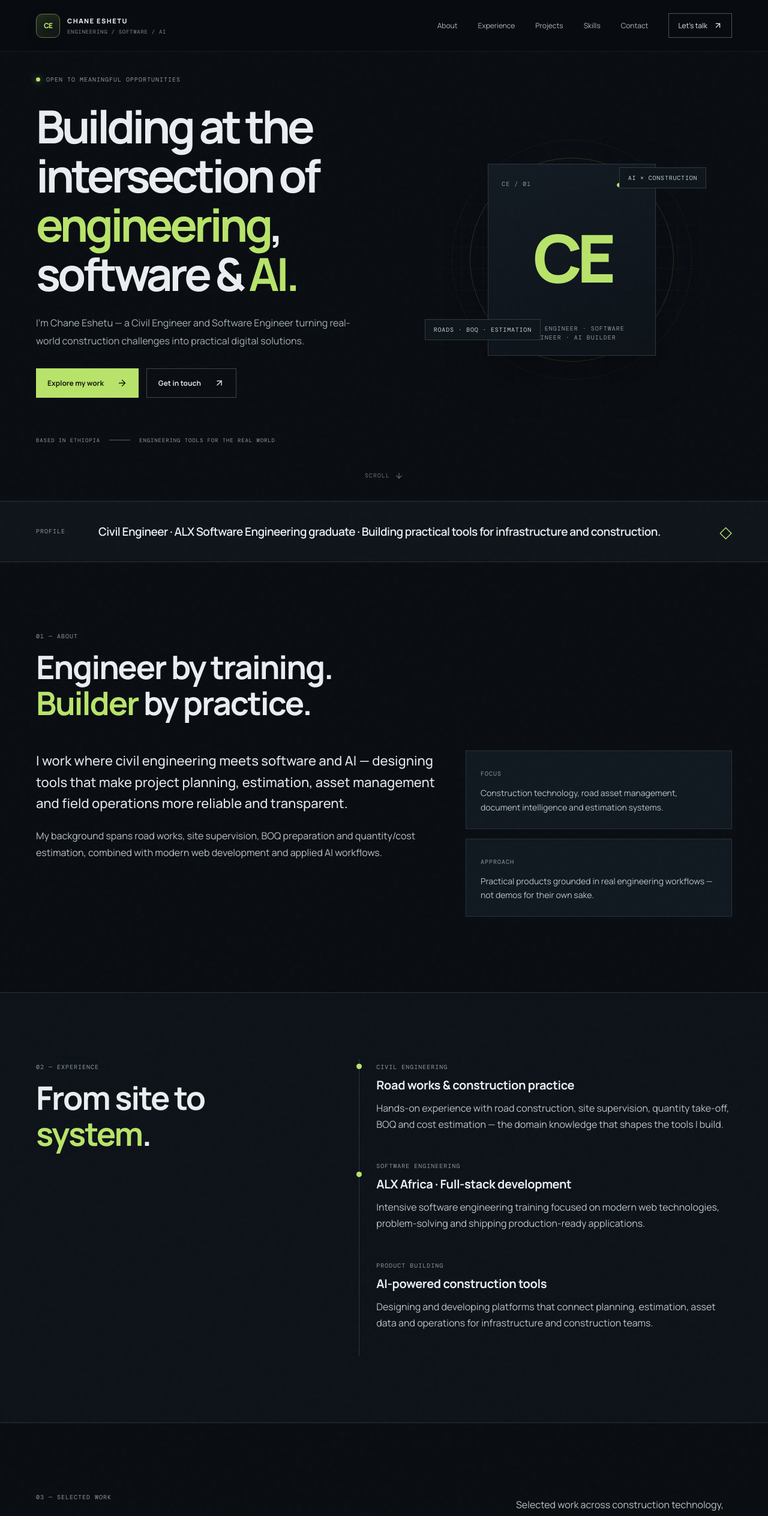
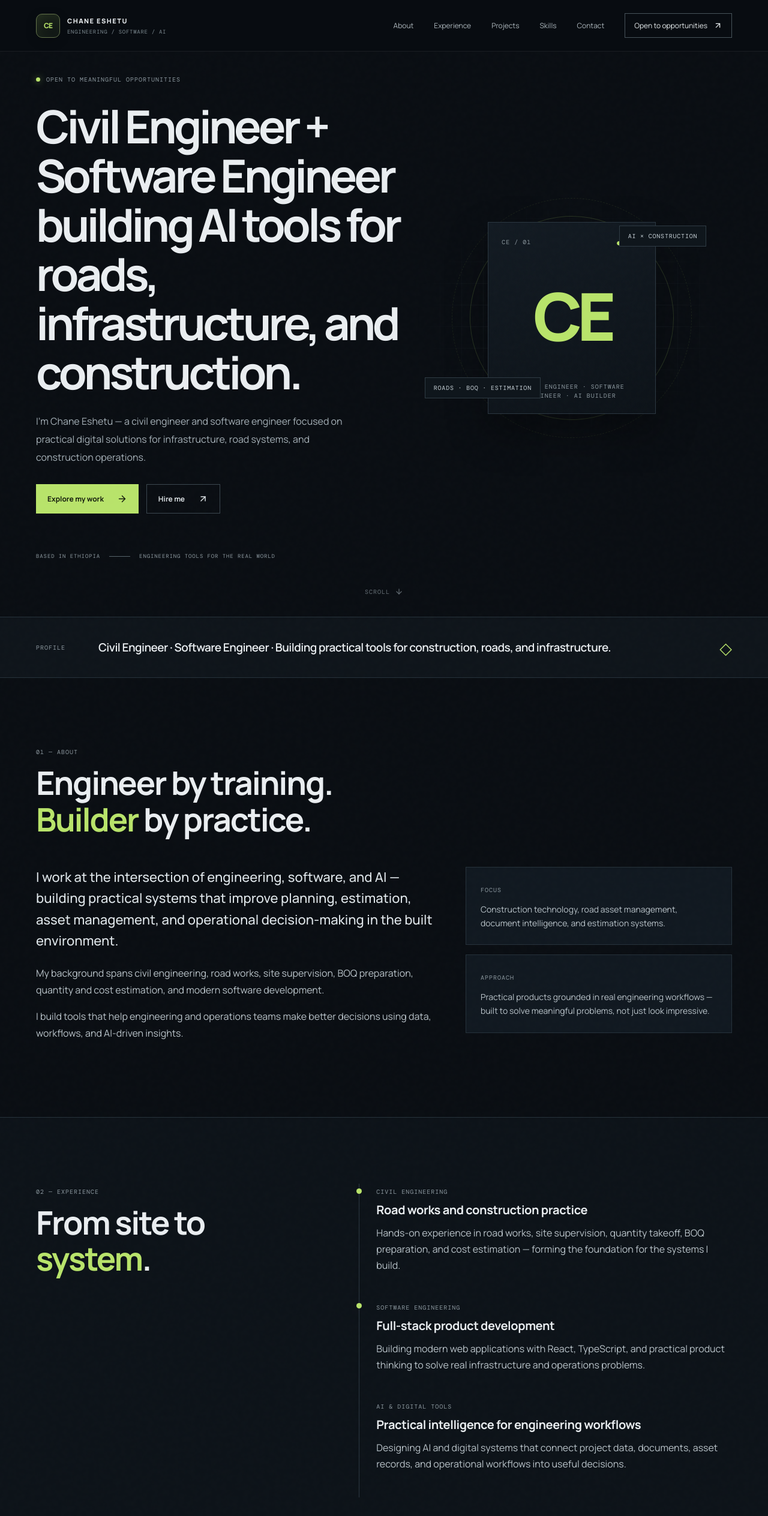
Before and after one commit to chandem/chane-eshetu-portfolio, a React (Vite) app: page / in a window 1280 px wide. Shown: the top 2527 px of the page at 60% size. Built offline with nearby package versions, Linux system fonts and the light colour scheme.

Commit message:
Refine portfolio positioning and project copy for clarity, impact, and recruiter-readability

```diff
--- a/src/App.tsx
+++ b/src/App.tsx
@@ -8,37 +8,37 @@ import {
 const projects = [
   {
     number: '01', name: 'AI Construction OS', type: 'CONSTRUCTION TECHNOLOGY',
-    description: 'An AI-centered operating platform connecting project planning, engineering quantities, BOQ, cost estimation, field operations and project intelligence.',
+    description: 'An AI-powered operating platform for planning, quantity review, BOQ workflows, project intelligence, and operational decision-making across construction projects.',
     tags: ['React', 'AI', 'GIS', 'Supabase'], icon: Workflow,
     url: 'https://github.com/chandem/ai-construction-os', live: 'https://ai-costruction-os.vercel.app'
   },
   {
     number: '02', name: 'RoadMI', type: 'ROAD ASSET MANAGEMENT',
-    description: 'A road asset management system for inventory, road sections, GPS-based asset tracking, inspections, defects and condition assessment.',
+    description: 'A road asset management system for inventory tracking, inspection workflows, defect monitoring, and condition assessment across road networks.',
     tags: ['React', 'TypeScript', 'GIS', 'Supabase'], icon: MapPinned,
     url: 'https://github.com/chandem/road-asset-management-system', live: ''
   },
   {
     number: '03', name: 'AI-RMMS', type: 'AI-POWERED ROAD MAINTENANCE',
-    description: 'A road maintenance management platform bringing road assets, machinery, finance, human resources and general assets into coordinated, department-specific workflows, with GIS capabilities.',
+    description: 'A maintenance management platform connecting road assets, finance, machinery, HR, and departmental operations into a unified decision-support system.',
     tags: ['React', 'TypeScript', 'Supabase', 'GIS', 'AI'], icon: MapPinned,
     url: 'https://github.com/chandem/road-maintenance-management-system', live: 'https://road-maintenance-management-system.vercel.app'
   },
   {
     number: '04', name: 'AI Document Processing', type: 'DOCUMENT INTELLIGENCE',
-    description: 'A document intelligence workflow for extracting, organizing and reviewing construction information, including BOQ data and searchable knowledge.',
+    description: 'A document intelligence workflow for extracting, organizing, and reviewing engineering information from construction documents and BOQ data.',
     tags: ['Python', 'AI', 'React', 'Supabase'], icon: FileSearch,
     url: 'https://github.com/chandem/ai-document-processing', live: ''
   },
   {
     number: '05', name: 'Construction Cost Estimation', type: 'ESTIMATION & QUANTITY',
-    description: 'A digital tool for construction quantity and cost estimation, supporting more structured estimating workflows.',
+    description: 'A digital estimation workflow supporting structured quantity takeoff, cost analysis, and more transparent construction planning.',
     tags: ['Python', 'React', 'Engineering'], icon: Layers3,
     url: 'https://github.com/chandem/construction-cost-estimation', live: ''
   },
   {
     number: '06', name: 'Machinery Maintenance Management', type: 'EQUIPMENT & MAINTENANCE',
-    description: 'A maintenance management application for equipment records, work orders and operational visibility.',
+    description: 'A maintenance management application for equipment tracking, work orders, and operational visibility across maintenance teams.',
     tags: ['React', 'TypeScript', 'Operations'], icon: Wrench,
     url: 'https://github.com/chandem/Machinery-maintenance-management-system', live: ''
   },
@@ -65,7 +65,7 @@ function App() {
         <button className="menu-toggle" aria-label="Toggle navigation" onClick={() => setMenuOpen(!menuOpen)}>{menuOpen ? <X /> : <Menu />}</button>
         <nav className={menuOpen ? 'nav-links open' : 'nav-links'}>
           {nav.map(([label, href]) => <a key={label} href={href} onClick={closeMenu}>{label}</a>)}
-          <a className="nav-cta" href="#contact" onClick={closeMenu}>Let's talk <ArrowUpRight size={15} /></a>
+          <a className="nav-cta" href="#contact" onClick={closeMenu}>Open to opportunities <ArrowUpRight size={15} /></a>
         </nav>
       </header>
 
@@ -73,11 +73,11 @@ function App() {
         <section className="hero section-wrap" id="home">
           <div className="hero-copy">
             <div className="eyebrow"><span className="status-dot" /> OPEN TO MEANINGFUL OPPORTUNITIES</div>
-            <h1>Building at the intersection of <em>engineering</em>, software & <span className="accent">AI.</span></h1>
-            <p className="hero-lede">I'm Chane Eshetu — a Civil Engineer and Software Engineer turning real-world construction challenges into practical digital solutions.</p>
+            <h1>Civil Engineer + Software Engineer building AI tools for roads, infrastructure, and construction.</h1>
+            <p className="hero-lede">I’m Chane Eshetu — a civil engineer and software engineer focused on practical digital solutions for infrastructure, road systems, and construction operations.</p>
             <div className="hero-actions">
               <a className="button button-primary" href="#projects">Explore my work <ArrowRight size={17} /></a>
-              <a className="button button-quiet" href="#contact">Get in touch <ArrowUpRight size={17} /></a>
+              <a className="button button-quiet" href="#contact">Hire me <ArrowUpRight size={17} /></a>
             </div>
             <div className="hero-meta"><span>BASED IN ETHIOPIA</span><span className="meta-line" /><span>ENGINEERING TOOLS FOR THE REAL WORLD</span></div>
           </div>
@@ -98,7 +98,7 @@ function App() {
         <section className="intro-strip">
           <div className="strip-inner section-wrap">
             <span>PROFILE</span>
-            <p>Civil Engineer · ALX Software Engineering graduate · Building practical tools for infrastructure and construction.</p>
+            <p>Civil Engineer · Software Engineer · Building practical tools for construction, roads, and infrastructure.</p>
             <span className="strip-symbol">◇</span>
           </div>
         </section>
@@ -110,17 +110,18 @@ function App() {
           </div>
           <div className="about-grid">
             <div className="about-lead">
-              <p className="large-copy">I work where civil engineering meets software and AI — designing tools that make project planning, estimation, asset management and field operations more reliable and transparent.</p>
-              <p>My background spans road works, site supervision, BOQ preparation and quantity/cost estimation, combined with modern web development and applied AI workflows.</p>
+              <p className="large-copy">I work at the intersection of engineering, software, and AI — building practical systems that improve planning, estimation, asset management, and operational decision-making in the built environment.</p>
+              <p>My background spans civil engineering, road works, site supervision, BOQ preparation, quantity and cost estimation, and modern software development.</p>
+              <p>I build tools that help engineering and operations teams make better decisions using data, workflows, and AI-driven insights.</p>
             </div>
             <div className="about-side">
               <div className="info-card">
                 <span className="mono-label">FOCUS</span>
-                <p>Construction technology, road asset management, document intelligence and estimation systems.</p>
+                <p>Construction technology, road asset management, document intelligence, and estimation systems.</p>
               </div>
               <div className="info-card">
                 <span className="mono-label">APPROACH</span>
-                <p>Practical products grounded in real engineering workflows — not demos for their own sake.</p>
+                <p>Practical products grounded in real engineering workflows — built to solve meaningful problems, not just look impressive.</p>
               </div>
             </div>
           </div>
@@ -136,18 +137,18 @@ function App() {
               <div className="timeline-marker" /><div className="timeline-marker second" />
               <div className="exp-block">
                 <span className="mono-label">CIVIL ENGINEERING</span>
-                <h3>Road works & construction practice</h3>
-                <p>Hands-on experience with road construction, site supervision, quantity take-off, BOQ and cost estimation — the domain knowledge that shapes the tools I build.</p>
+                <h3>Road works and construction practice</h3>
+                <p>Hands-on experience in road works, site supervision, quantity takeoff, BOQ preparation, and cost estimation — forming the foundation for the systems I build.</p>
               </div>
               <div className="exp-block">
                 <span className="mono-label">SOFTWARE ENGINEERING</span>
-                <h3>ALX Africa · Full-stack development</h3>
-                <p>Intensive software engineering training focused on modern web technologies, problem-solving and shipping production-ready applications.</p>
+                <h3>Full-stack product development</h3>
+                <p>Building modern web applications with React, TypeScript, and practical product thinking to solve real infrastructure and operations problems.</p>
               </div>
               <div className="exp-block">
-                <span className="mono-label">PRODUCT BUILDING</span>
-                <h3>AI-powered construction tools</h3>
-                <p>Designing and developing platforms that connect planning, estimation, asset data and operations for infrastructure and construction teams.</p>
+                <span className="mono-label">AI & DIGITAL TOOLS</span>
+                <h3>Practical intelligence for engineering workflows</h3>
+                <p>Designing AI and digital systems that connect project data, documents, asset records, and operational workflows into useful decisions.</p>
               </div>
             </div>
           </div>
@@ -159,7 +160,7 @@ function App() {
               <span className="section-kicker">03 — SELECTED WORK</span>
               <h2>Projects that solve real problems.</h2>
             </div>
-            <p>Selected work across construction technology, road maintenance, asset management, document intelligence and estimation.</p>
+            <p>Selected work across construction technology, road maintenance, asset management, document intelligence, and estimation systems.</p>
           </div>
           <div className="project-list">
             {projects.map((p) => {
@@ -201,14 +202,14 @@ function App() {
               )
             })}
           </div>
-          <p className="skills-note"><CheckCircle2 size={16} /> Comfortable moving between domain engineering, product thinking and implementation.</p>
+          <p className="skills-note"><CheckCircle2 size={16} /> Comfortable moving between domain engineering, product thinking, and implementation.</p>
         </section>
 
         <section className="contact-section" id="contact">
           <div className="contact-inner section-wrap">
             <span className="section-kicker">05 — CONTACT</span>
             <h2>Let's build something <em>useful</em>.</h2>
-            <p className="contact-copy">Open to collaborations, roles and projects at the intersection of infrastructure, software and AI.</p>
+            <p className="contact-copy">Open to roles, collaborations, and projects at the intersection of infrastructure, software, and AI.</p>
             <div className="social-links">
               <a href="mailto:chaneeshetu93@gmail.com"><Mail size={18} /> chaneeshetu93@gmail.com</a>
               <a href="https://github.com/chandem" target="_blank" rel="noreferrer"><Github size={18} /> GitHub</a>
```
